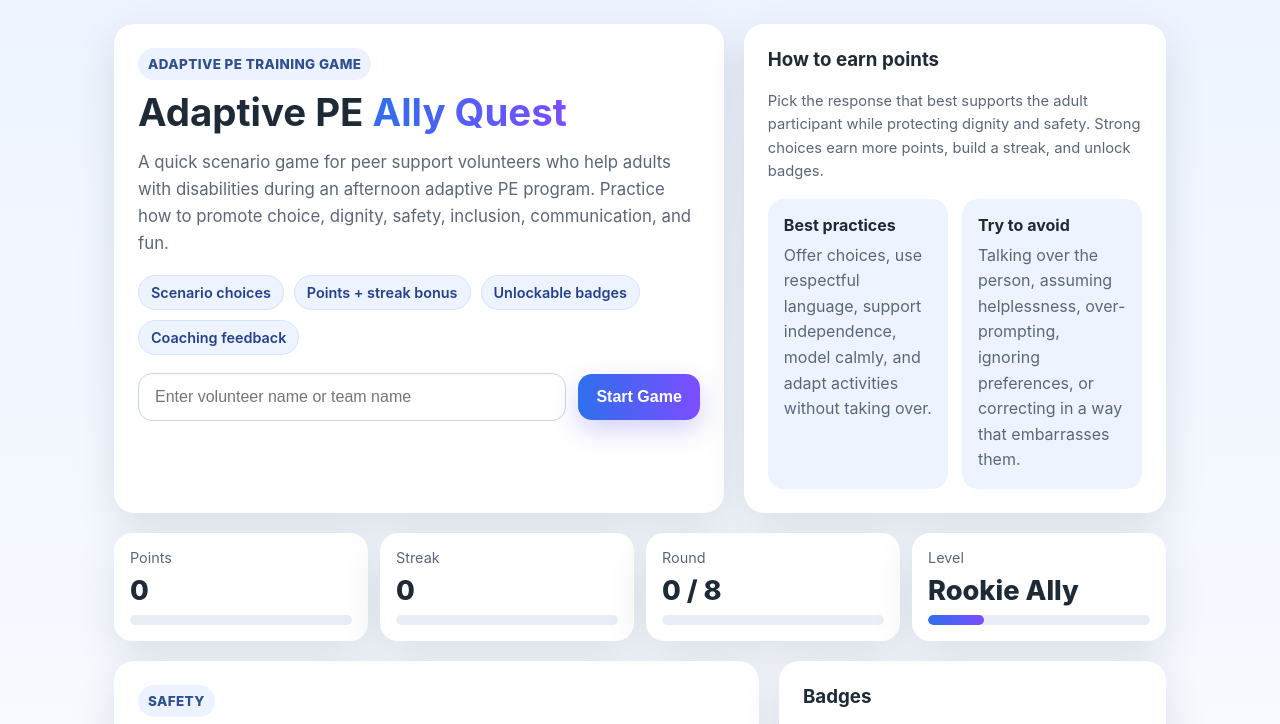
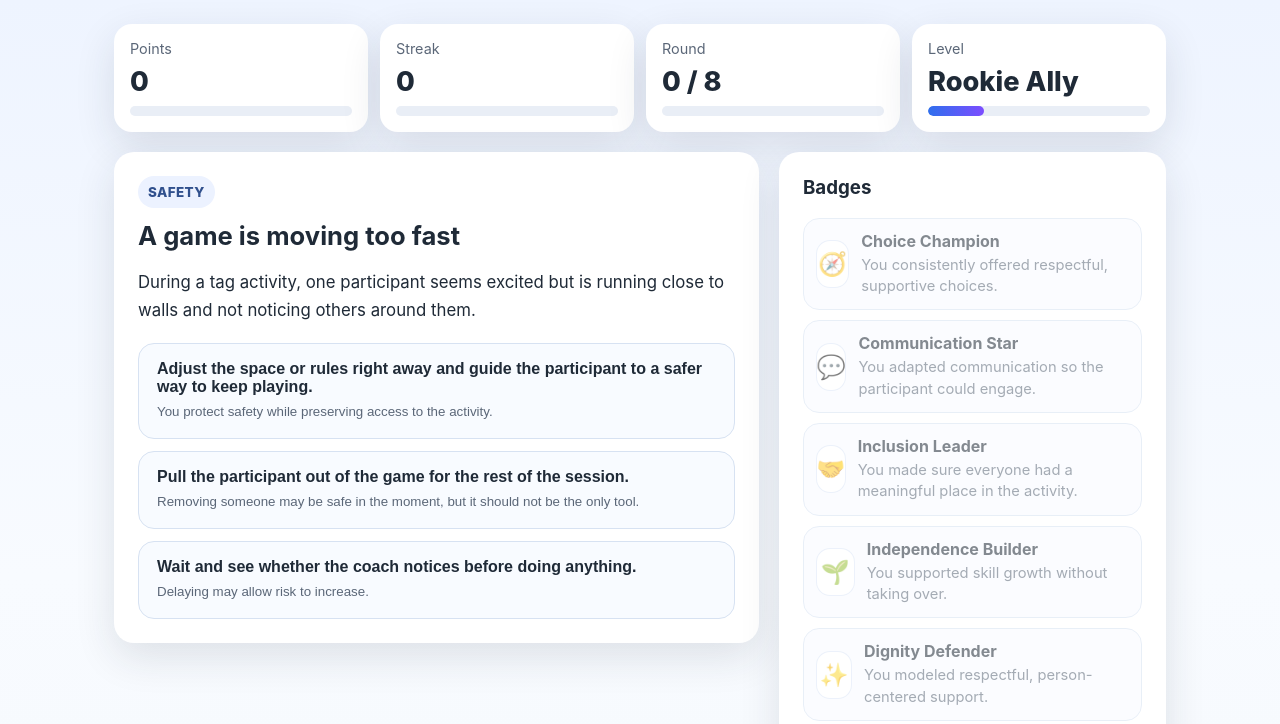
Before and after one commit to jeforsdick/austen, a plain HTML site: page index.html in a window 1280 px wide. Both pictures are taken after a click on the button "Start Game". Shown: the top 724 px of the page. Drawn offline with Linux system fonts and the light colour scheme.

Commit message:
Update index.html - got rid of the top

```diff
--- a/index.html
+++ b/index.html
@@ -396,7 +396,7 @@
 </head>
 <body>
   <div class="wrap">
-    <section class="hero">
+    <section id="heroSection" class="hero">
       <div class="card">
         <div class="tag">Adaptive PE Training Game</div>
         <h1 class="hero-title">Adaptive PE <span class="gradient">Ally Quest</span></h1>
@@ -512,7 +512,7 @@
       <p id="highScoreText" class="footer-note"></p>
     </section>
 
-    <p class="footer-note">
+    <p id="pageFooter" class="footer-note">
       This game is designed as a practice tool, not a replacement for local training, safety procedures, or individualized support plans.
     </p>
   </div>
@@ -913,6 +913,8 @@
     };
 
     const els = {
+      heroSection: document.getElementById("heroSection"),
+      pageFooter: document.getElementById("pageFooter"),
       playerName: document.getElementById("playerName"),
       startBtn: document.getElementById("startBtn"),
       dashboard: document.getElementById("dashboard"),
@@ -1011,6 +1013,8 @@
 
     function startGame() {
       state.player = els.playerName.value.trim() || "Volunteer";
+      els.heroSection.classList.add("hidden");
+      els.pageFooter.classList.add("hidden");
       state.points = 0;
       state.streak = 0;
       state.round = 0;
@@ -1024,6 +1028,7 @@
       renderBadges();
       updateDashboard();
       renderScenario();
+      window.scrollTo({ top: 0, behavior: "smooth" });
     }
 
     function renderScenario() {
```
